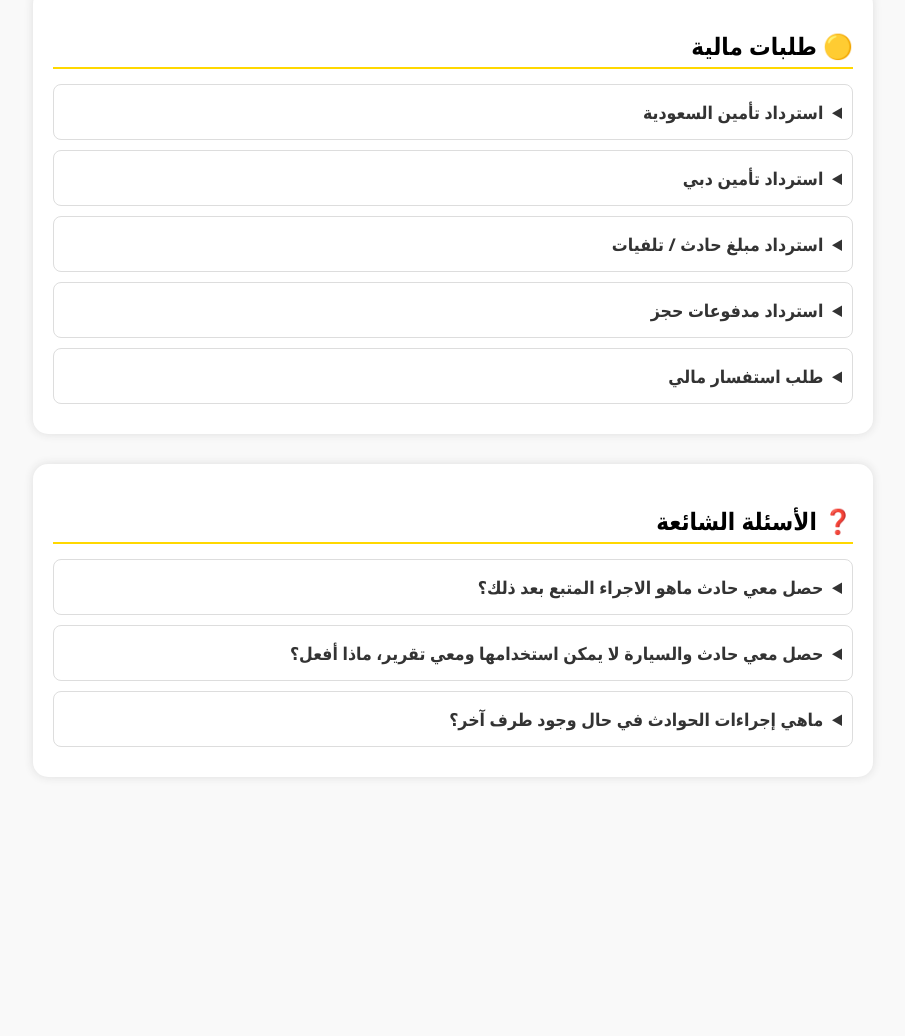
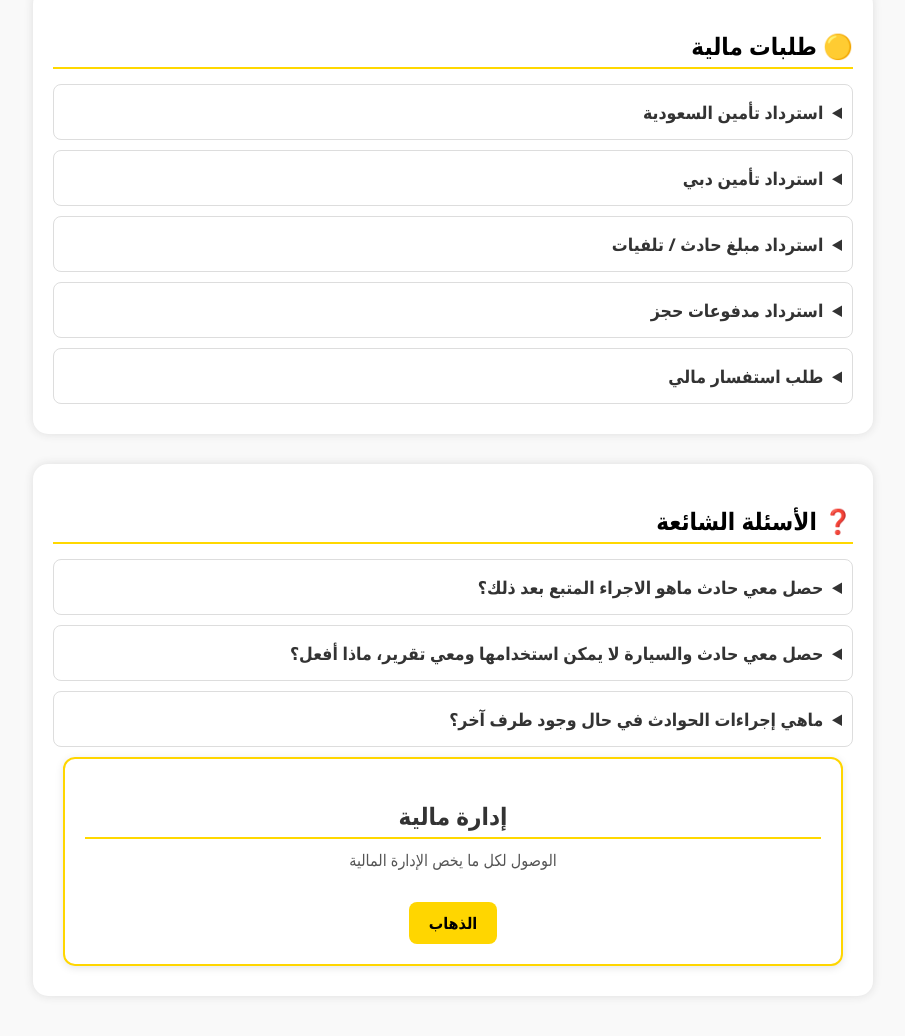
Before and after one commit to MohamedElFawyproject/Yelo-Guide, a plain HTML site: page index.html in a window 1280 px wide. Shown: the part 1170-2206 px from the top of the page, without its empty margins (187-1092 px from the left). Before the commit the page ends 1997 px from the top, so only its background shows below. Drawn offline with Linux system fonts and the light colour scheme.

Commit message:
إضافة صفحات التصنيفات الأساسية

```diff
--- a/css/style.css
+++ b/css/style.css
@@ -317,3 +317,33 @@ h1 {
   margin-top: 8px;
   color: #555;
 }
+.card {
+  background-color: #ffffff;
+  border: 2px solid #FFD600;
+  border-radius: 12px;
+  padding: 20px;
+  margin: 10px;
+  text-align: center;
+  box-shadow: 0 2px 8px rgba(0,0,0,0.1);
+  transition: transform 0.3s ease;
+}
+
+.card:hover {
+  transform: scale(1.02);
+}
+
+.card h2 {
+  color: #333;
+  margin-bottom: 10px;
+}
+
+.card-btn {
+  display: inline-block;
+  margin-top: 15px;
+  padding: 10px 20px;
+  background-color: #FFD600;
+  color: #000;
+  text-decoration: none;
+  border-radius: 8px;
+  font-weight: bold;
+}
--- a/index.html
+++ b/index.html
@@ -65,3 +65,8 @@
       <details><summary>حصل معي حادث ماهو الاجراء المتبع بعد ذلك؟</summary><p>عند حدوث حادث (لا سمح الله)، يجب مراجعة تقرير نجم أو المرور وتسليم السيارة مع التقرير لأقرب فرع يلو.</p></details>
       <details><summary>حصل معي حادث والسيارة لا يمكن استخدامها ومعي تقرير، ماذا أفعل؟</summary><p>ينقل السيارة لإصلاح مناسب وتسليم التقرير وأصل فاتورة النقل لموظف الفرع، يتم الصرف بعد انتهاء الإجراءات.</p></details>
       <details><summary>ماهي إجراءات الحوادث في حال وجود طرف آخر؟</summary><p>إذا الخطأ من الطرف الآخر أو مع درع يلو/بلس، لن يتحمل العميل بوليصة التحمل؛ وإلا تطبق الرسوم حسب العقد.</p></details>
+<div class="card">
+  <h2>إدارة مالية</h2>
+  <p>الوصول لكل ما يخص الإدارة المالية</p>
+  <a href="financial.html" class="card-btn">الذهاب</a>
+</div>
```
Also changed, not shown: collection.html (added), customers.html (added), financial.html (added), legal.html (added), maintenance.html (added), operations.html (added), other-financial.html (added), programs.html (added).
